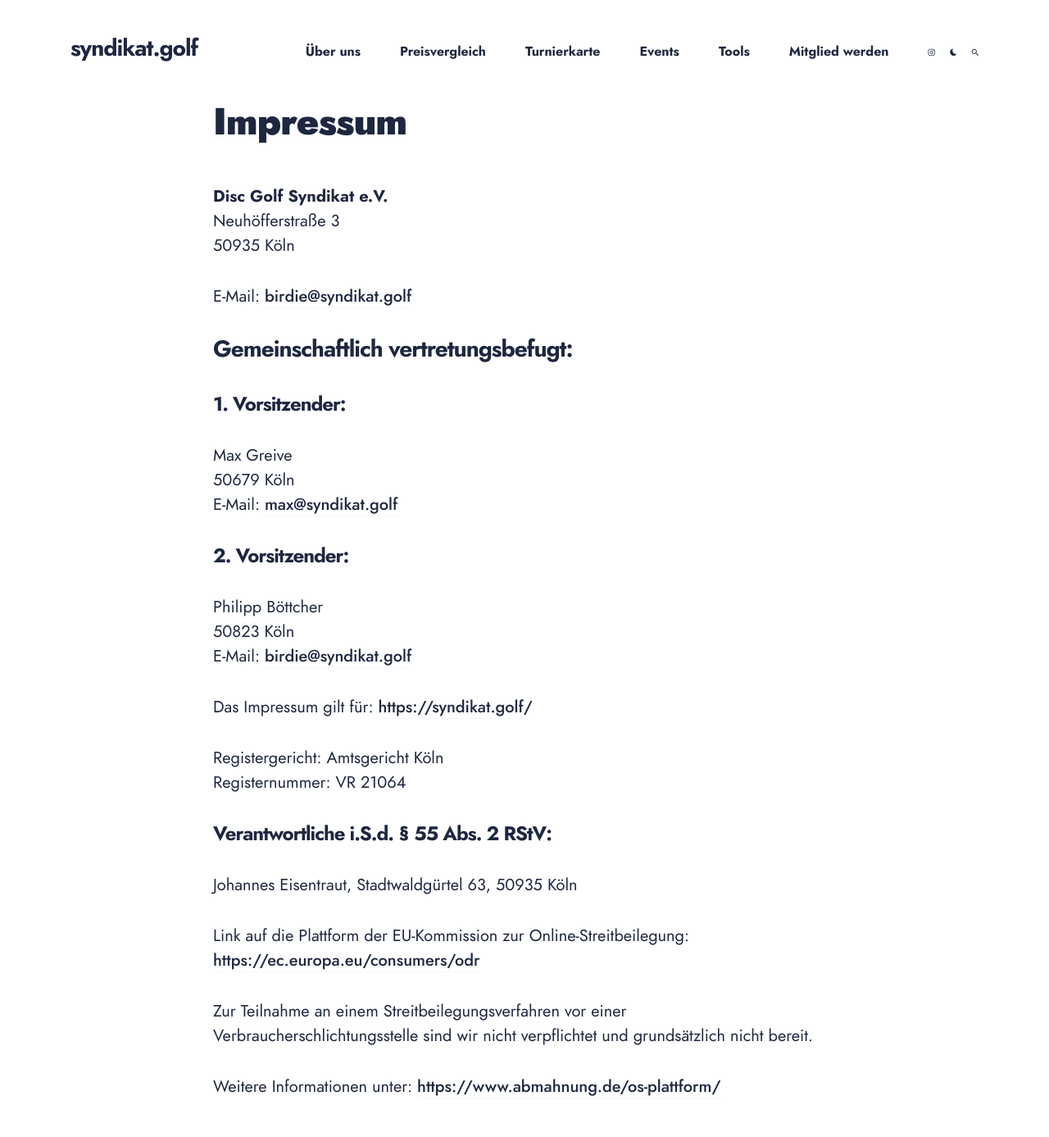
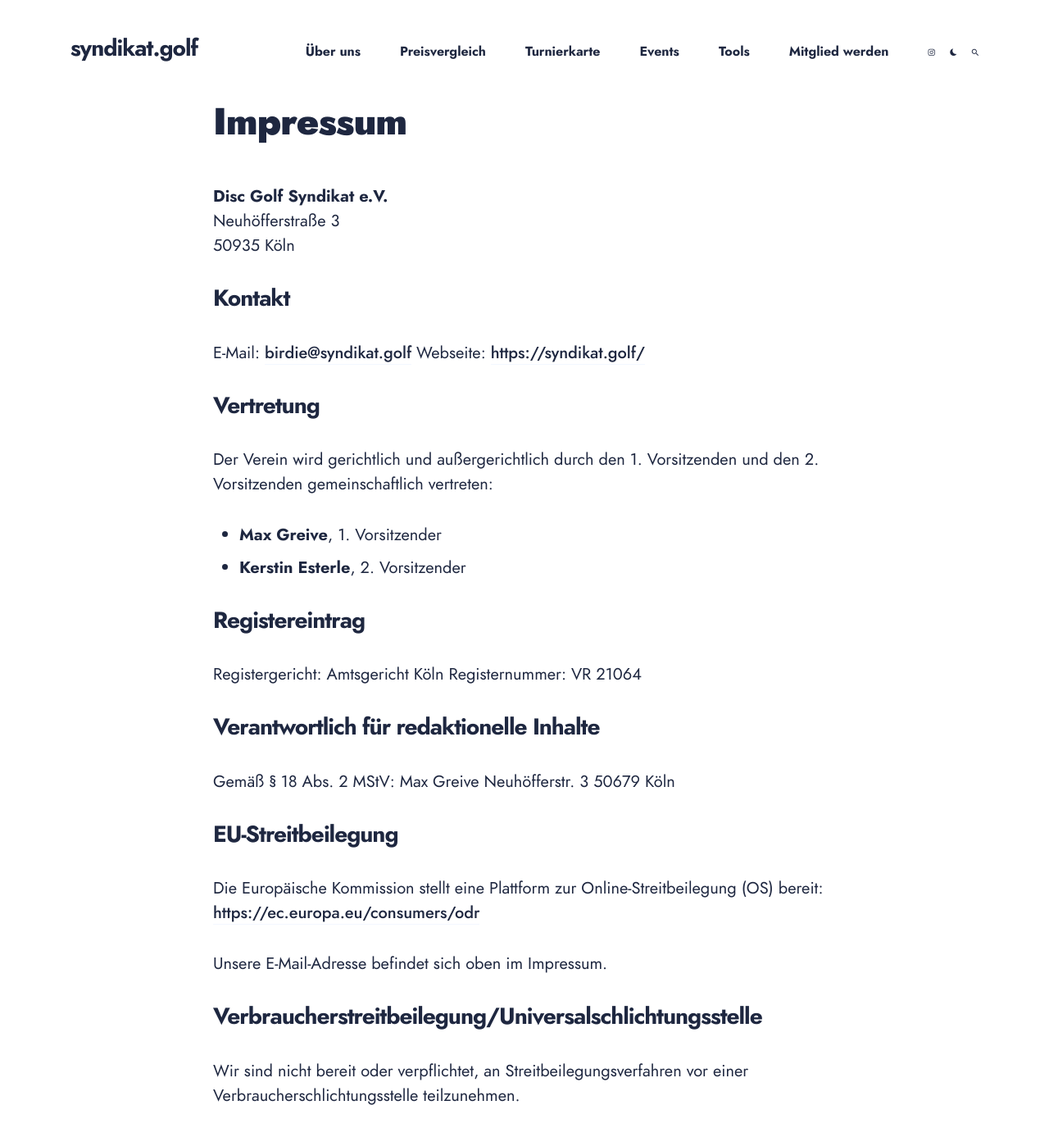
Before and after one commit to maxgreive/syndikat-web, a Jekyll site: the page built from impressum.md, in a window 1280 px wide and 1400 px high. Shown: the top 1387 px of the window at 82% size. Built offline with Jekyll 4.4.1, drawn with Linux system fonts in a browser that asks for light colours.

Commit message:
update imprint

```diff
--- a/impressum.md
+++ b/impressum.md
@@ -7,33 +7,36 @@ layout: page
 Neuhöfferstraße 3<br>
 50935 Köln
 
+## Kontakt
+
 E-Mail: [birdie@syndikat.golf](mailto:birdie@syndikat.golf)
+Webseite: [https://syndikat.golf/](https://syndikat.golf/)
 
-## Gemeinschaftlich vertretungsbefugt:
+## Vertretung
 
-### 1. Vorsitzender:
+Der Verein wird gerichtlich und außergerichtlich durch den 1. Vorsitzenden und den 2. Vorsitzenden gemeinschaftlich vertreten:
 
-Max Greive<br>
-50679 Köln<br>
-E-Mail: [max@syndikat.golf](mailto:max@syndikat.golf)
+* **Max Greive**, 1. Vorsitzender
+* **Kerstin Esterle**, 2. Vorsitzender
 
-### 2. Vorsitzender:
+## Registereintrag
 
-Philipp Böttcher<br>
-50823 Köln<br>
-E-Mail: [birdie@syndikat.golf](mailto:birdie@syndikat.golf)
-
-Das Impressum gilt für: [https://syndikat.golf/](https://syndikat.golf/)
-
-Registergericht: Amtsgericht Köln<br>
+Registergericht: Amtsgericht Köln
 Registernummer: VR 21064
 
-### Verantwortliche i.S.d. § 55 Abs. 2 RStV:
+## Verantwortlich für redaktionelle Inhalte
 
-Johannes Eisentraut, Stadtwaldgürtel 63, 50935 Köln
+Gemäß § 18 Abs. 2 MStV:
+Max Greive
+Neuhöfferstr. 3
+50679 Köln
 
-Link auf die Plattform der EU-Kommission zur Online-Streitbeilegung: [https://ec.europa.eu/consumers/odr](https://ec.europa.eu/consumers/odr)
+## EU-Streitbeilegung
 
-Zur Teilnahme an einem Streitbeilegungsverfahren vor einer Verbraucherschlichtungsstelle sind wir nicht verpflichtet und grundsätzlich nicht bereit.
+Die Europäische Kommission stellt eine Plattform zur Online-Streitbeilegung (OS) bereit: [https://ec.europa.eu/consumers/odr](https://ec.europa.eu/consumers/odr)
 
-Weitere Informationen unter: [https://www.abmahnung.de/os-plattform/](https://www.abmahnung.de/os-plattform/)
+Unsere E-Mail-Adresse befindet sich oben im Impressum.
+
+## Verbraucherstreitbeilegung/Universalschlichtungsstelle
+
+Wir sind nicht bereit oder verpflichtet, an Streitbeilegungsverfahren vor einer Verbraucherschlichtungsstelle teilzunehmen.
```
